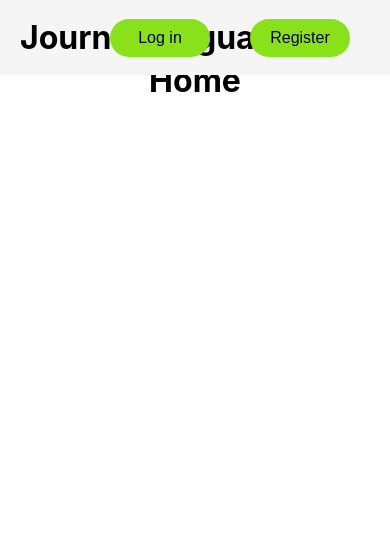
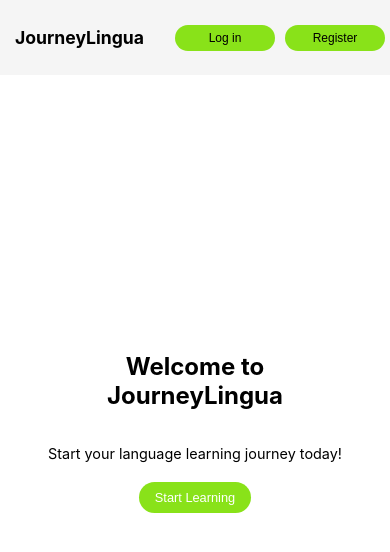
Before and after one commit to MKRadius/JourneyLingua, a React (Vite) app in the folder frontend/: page / in a window 390 px wide. Shown: the top 552 px of the page. Built offline with nearby package versions, Linux system fonts and the light colour scheme.

Commit message:
mod the main page responsivness

```diff
--- a/frontend/src/components/Home.tsx
+++ b/frontend/src/components/Home.tsx
@@ -1,14 +1,16 @@
 import NavBar from "./NavBar";
 
 const Home: React.FC = () => {
-  return (
-    <div>
-      <NavBar />
-
-      <h1>Home</h1>
-
-    </div>
-  )
-}
+    return (
+        <div>
+            <NavBar />
+            <div className="home-container">
+                <h1>Welcome to JourneyLingua</h1>
+                <p>Start your language learning journey today!</p>
+                <button className="start-learning-button">Start Learning</button>
+            </div>
+        </div>
+    );
+};
 
 export default Home;
--- a/frontend/src/styles/NavBar.css
+++ b/frontend/src/styles/NavBar.css
@@ -1,10 +1,9 @@
+/* NavBar.css */
 .nav {
     display: flex;
     justify-content: space-between;
     align-items: center;
-
     background-color: #f5f5f5;
-
     position: fixed;
     width: 100%;
     height: 75px;
@@ -14,7 +13,6 @@
 
 .nav-logo {
     margin-left: 20px;
-
 }
 
 .nav-button {
@@ -22,31 +20,145 @@
     justify-content: flex-end;
     align-items: center;
     margin-right: 20px;
-    width: 15%;
 }
 
-
 .nav-button button {
-    margin-left: 20px;
-    margin-right: 20px;
-
+    margin-left: 10px;
     cursor: pointer;
-
     background-color: #89e219;
-
     border: none;
     border-radius: 4rem;
     font-size: 16px;
-
     min-width: 100px;
-    padding: 10px;
+    padding: 10px 20px;
 }
 
 .nav-button button:hover {
     background-color: #98f02d;
 }
 
-.nav-button button a {
-    text-decoration: none;
-    text-align: center;
+.home-container {
+    display: flex;
+    flex-direction: column;
+    align-items: center;
+    justify-content: center;
+    height: calc(100vh - 75px);
 }
+
+.home-container h1 {
+    font-size: 2.5rem;
+    margin-bottom: 20px;
+}
+
+.home-container p {
+    font-size: 1.2rem;
+    margin-bottom: 40px;
+}
+
+.start-learning-button {
+    background-color: #89e219;
+    color: #fff;
+    border: none;
+    border-radius: 4rem;
+    font-size: 1rem;
+    padding: 12px 30px;
+    cursor: pointer;
+    transition: background-color 0.3s;
+}
+
+.start-learning-button:hover {
+    background-color: #98f02d;
+}
+
+/* Responsive adjustments */
+@media only screen and (max-width: 768px) {
+    .nav-logo h1{
+        margin-left: 10px;
+        font-size: 1.5em;
+    }
+
+    .nav-button {
+        margin-right: 10px;
+    }
+
+    .nav-button button {
+        font-size: 14px;
+        padding: 8px 16px;
+    }
+
+    .home-container h1 {
+        font-size: 2rem;
+    }
+
+    .home-container p {
+        font-size: 1rem;
+        margin-bottom: 30px;
+    }
+
+    .start-learning-button {
+        font-size: 0.9rem;
+        padding: 10px 20px;
+    }
+}
+
+@media only screen and (max-width: 480px) {
+    .nav-logo {
+        margin-left: 5px;
+    }
+    .nav-logo h1{
+        font-size: 1.1em;
+    }
+
+    .nav-button {
+        margin-right: 5px;
+    }
+
+    .nav-button button {
+        font-size: 12px;
+        padding: 6px 12px;
+    }
+
+    .home-container h1 {
+        font-size: 1.5rem;
+    }
+
+    .home-container p {
+        font-size: 0.9rem;
+        margin-bottom: 20px;
+    }
+
+    .start-learning-button {
+        font-size: 0.8rem;
+        padding: 8px 16px;
+    }
+}
+
+/*@media only screen and (max-width: 425px) {*/
+/*    .nav-logo {*/
+/*        margin-left: 5px;*/
+/*    }*/
+
+/*    .nav-button {*/
+/*        margin-right: 5px;*/
+/*    }*/
+
+/*    .nav-button button {*/
+/*        font-size: 12px;*/
+/*        padding: 6px 12px;*/
+/*    }*/
+
+/*    .home-container h1 {*/
+/*        font-size: 1.5rem;*/
+/*        margin-bottom: 10px;*/
+/*    }*/
+
+/*    .home-container p {*/
+/*        font-size: 0.9rem;*/
+/*        margin-bottom: 20px;*/
+/*    }*/
+
+/*    .start-learning-button {*/
+/*        font-size: 0.8rem;*/
+/*        padding: 8px 16px;*/
+/*    }*/
+/*}*/
```
